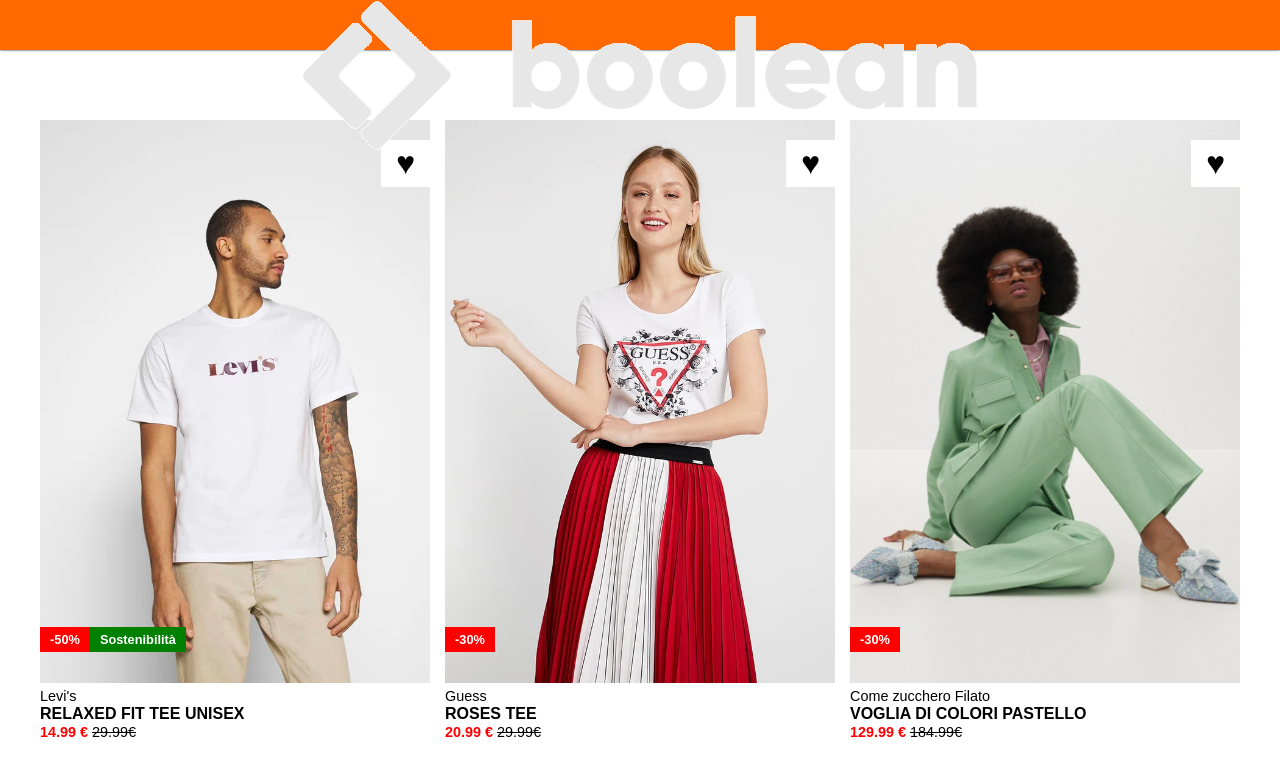
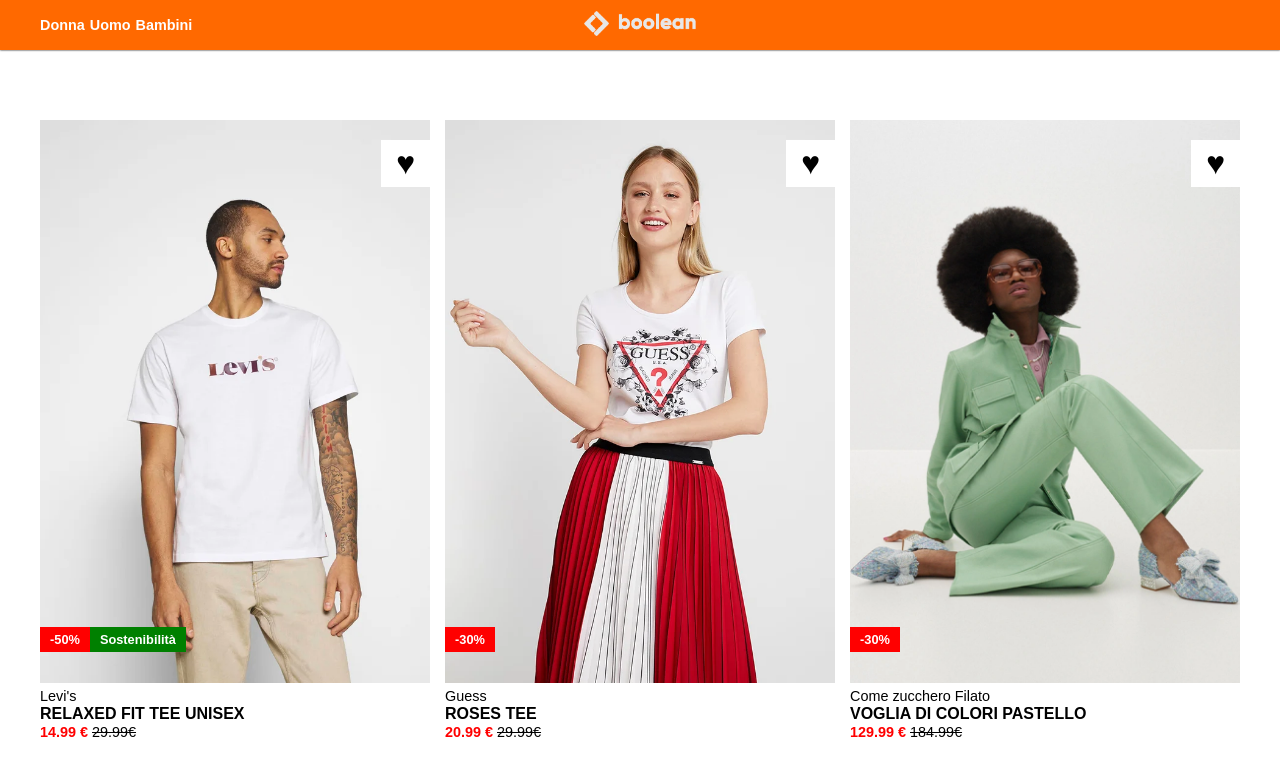
Before and after one commit to alessandrodaniello105/vite-boolando, a Vue app: page / in a window 1280 px wide. Shown: the top 779 px of the page. Built offline with nearby package versions, Linux system fonts and the light colour scheme.

Commit message:
[add]: _utilities

```diff
--- a/src/scss/partials/_utilities.scss
+++ b/src/scss/partials/_utilities.scss
@@ -19,3 +19,21 @@
   background-color: rgba(0, 0, 255, 0.2);
   border: 1px solid black;
 }
+
+.ht {
+  &-25 {
+    height: 25px;
+  }
+}
+
+.h {
+  &-100 {
+    height: 100%;
+  }
+}
+
+.w {
+  &-50 {
+    width: 50%;
+  }
+}
```
